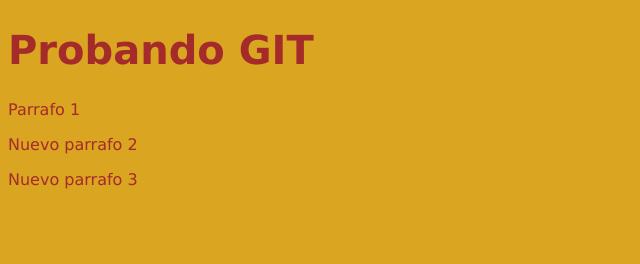
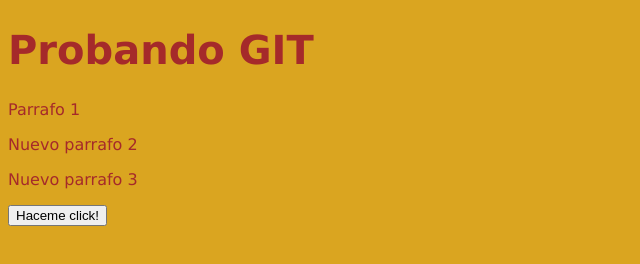
Before and after one commit to Wacheee/AprendiendoGit, a plain HTML site: page index.html in a window 1280 px wide. Shown: the whole page, without its empty margins (0-640 px from the left). Drawn offline with Linux system fonts and the light colour scheme.

Commit message:
Agregado saludo en JS y boton en HTML

```diff
--- a/index.html
+++ b/index.html
@@ -9,6 +9,7 @@ Sin no habria que abrir la consola gitbash y navegar hasta la carpeta que desema
 <title>Sitio de prueba</title>
 <!-- Linkear hoja de estilo al html-->
 <link href="css/estilos.css" rel="stylesheet" type="text/css">
+<script src="js/javascript.js"></script>
 </head>
 
 <body>
@@ -16,5 +17,8 @@ Sin no habria que abrir la consola gitbash y navegar hasta la carpeta que desema
   <p>Parrafo 1 </p>
   <p>Nuevo parrafo 2 </p>
   <p>Nuevo parrafo 3 </p>
+
+  <input type="button"
+  onClick="saludo()" value="Haceme click!"
 </body>
 </html>
--- /dev/null
+++ b/js/javascript.js
@@ -0,0 +1,3 @@
+function saludo (){
+    alert ("Hola a todos, probando GIT");
+}
```
Also changed, not shown: 1 other file.
